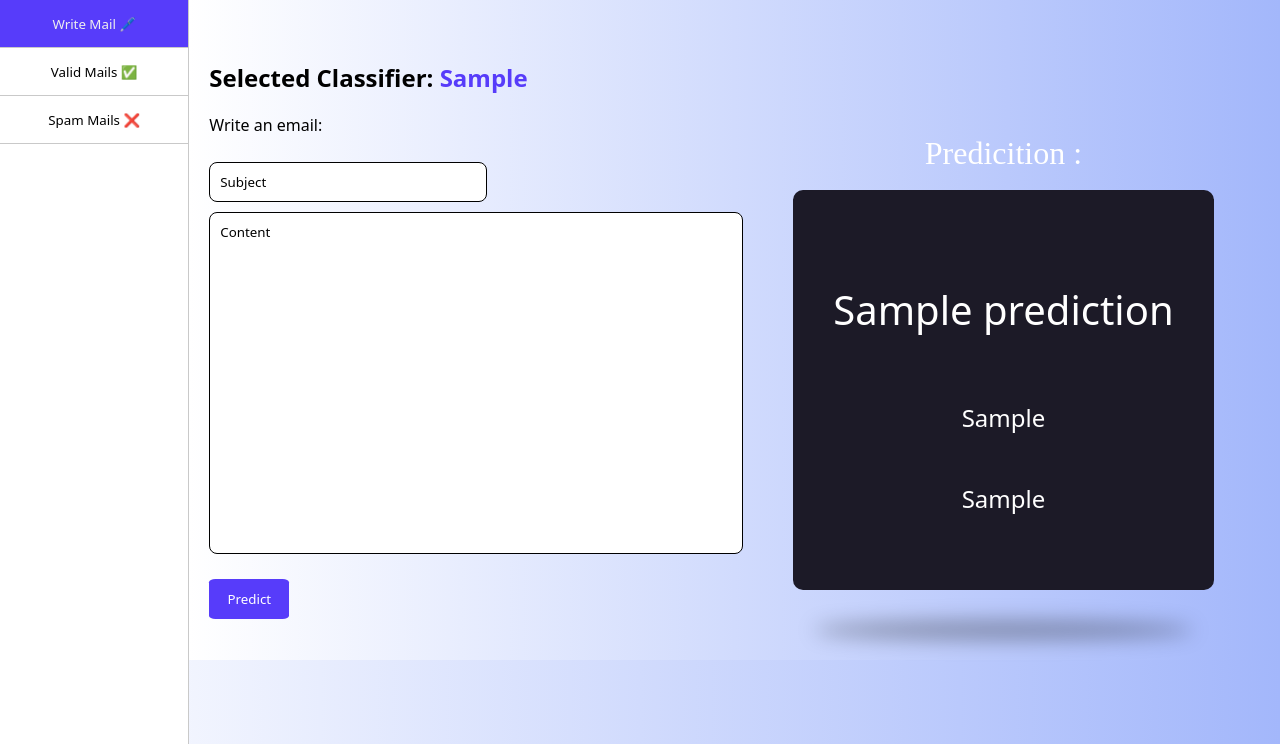
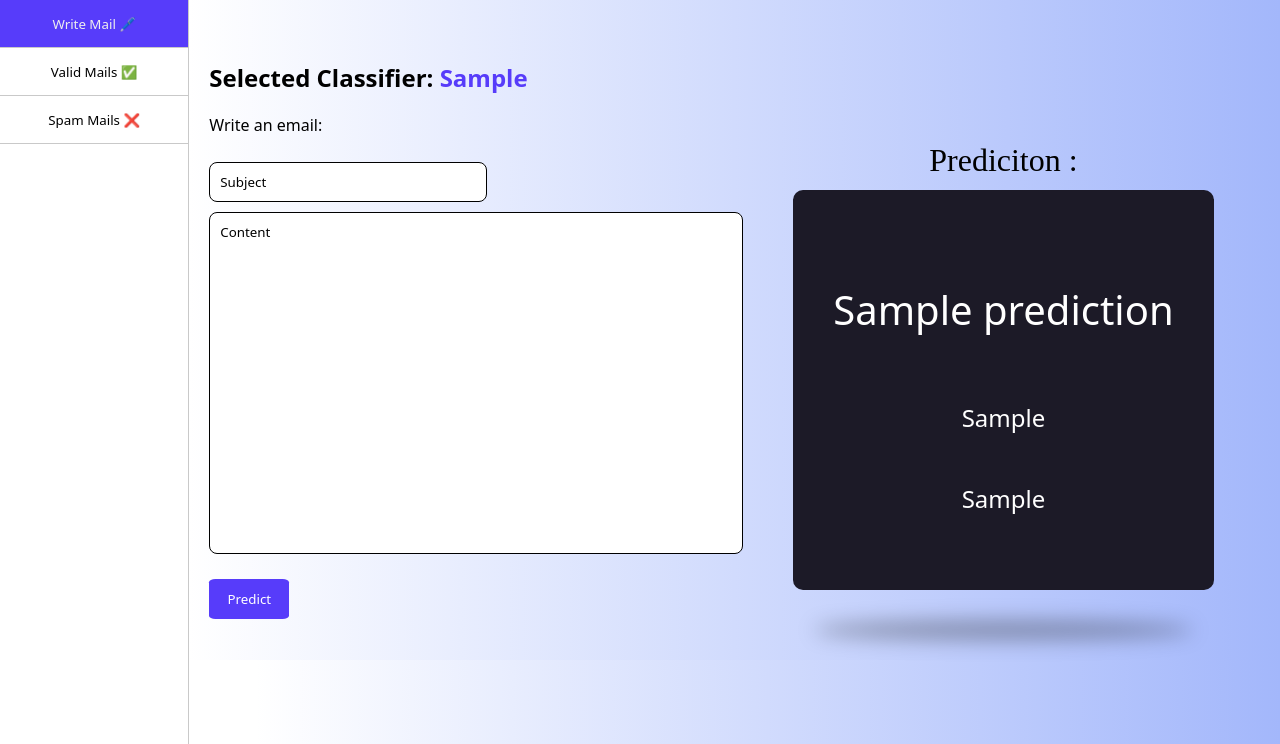
Before and after one commit to Alinist/Email-Spam-Classifier, a Flask app: template templates/index.html in a window 1280 px wide. Shown: the part 56-800 px from the top of the page. Run offline with Flask 3, Linux system fonts and the light colour scheme; the template is opened without the code that fills it: most values are stand-ins (such as "Sample title", 1, 10 or a date in 2020); parts of the project's set-up code (start-up, migrations or seed data) failed here and were passed over; some libraries are stand-ins or nearby versions.

Commit message:
Finished The Project

```diff
--- a/static/CSS/styles.css
+++ b/static/CSS/styles.css
@@ -67,8 +67,9 @@ button:hover:not(#selButton) {
 }
 
 .flex {
+  width: 100%;
   display: flex;
-  background: linear-gradient(to right, white, #a3b7fb);
+  background: linear-gradient(to right, white 20%, #a3b7fb);
 }
 
 #options {
@@ -273,10 +274,10 @@ nav form {
   color: white;
 }
 
-#predictContainer::after {
-  content: 'Predicition : ';
+#predictContainer h2 {
+  color: black;
   position: absolute;
-  top: -55px;
+  top: -75px;
   left: 50%;
   transform: translateX(-50%);
   font: 32px bold;
--- a/templates/index.html
+++ b/templates/index.html
@@ -69,6 +69,7 @@
         <button type="submit">Predict</button>
       </form>
       <div id="predictContainer">
+        <h2>Prediciton : </h2>
         <p id="predictionResult">{{ prediction }}</p>
         <p>{{ accuracyTest }}</p>
         <p>{{ accuracyTrain }}</p>
```
Also changed, not shown: 4 other files.
